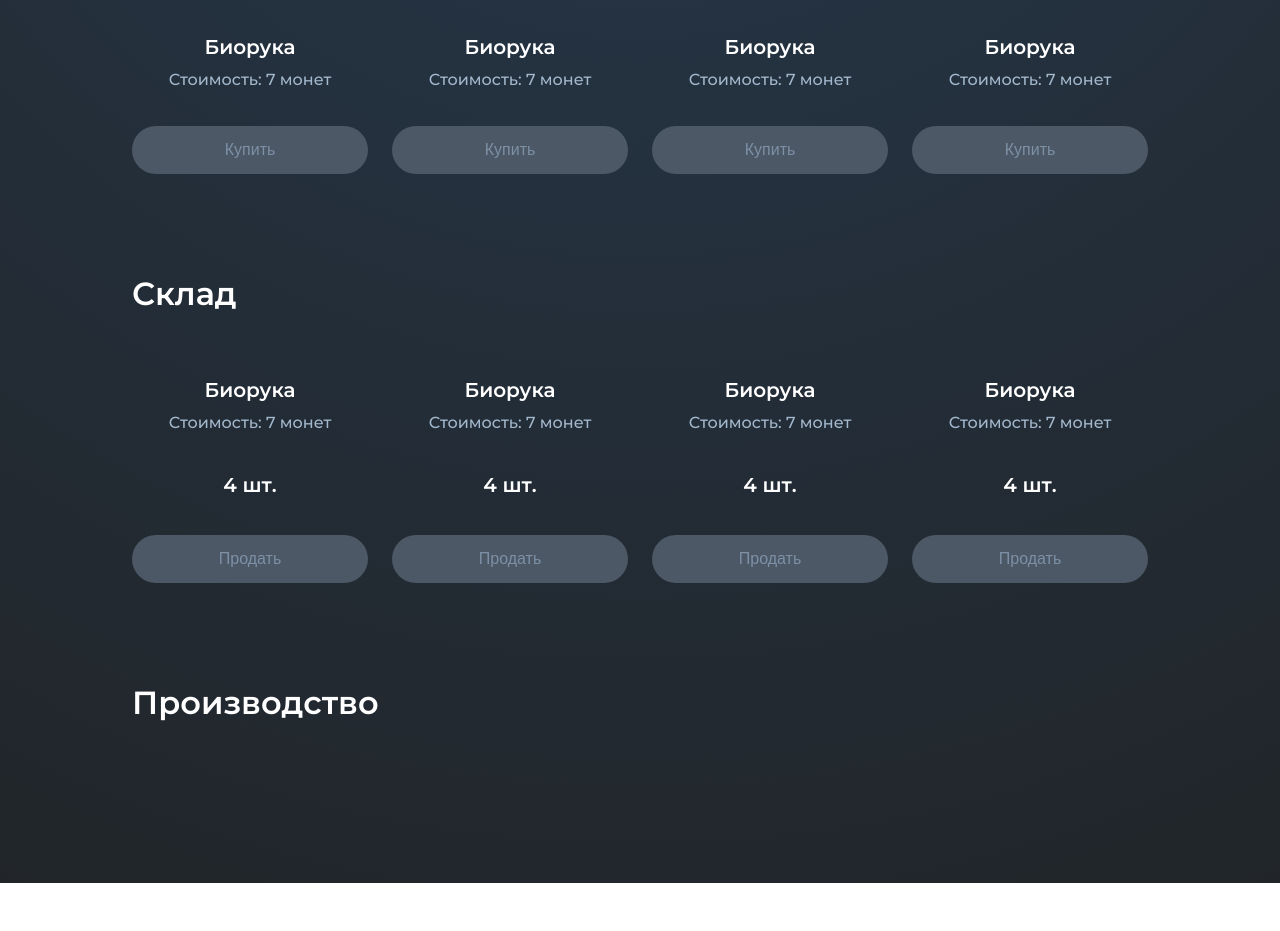
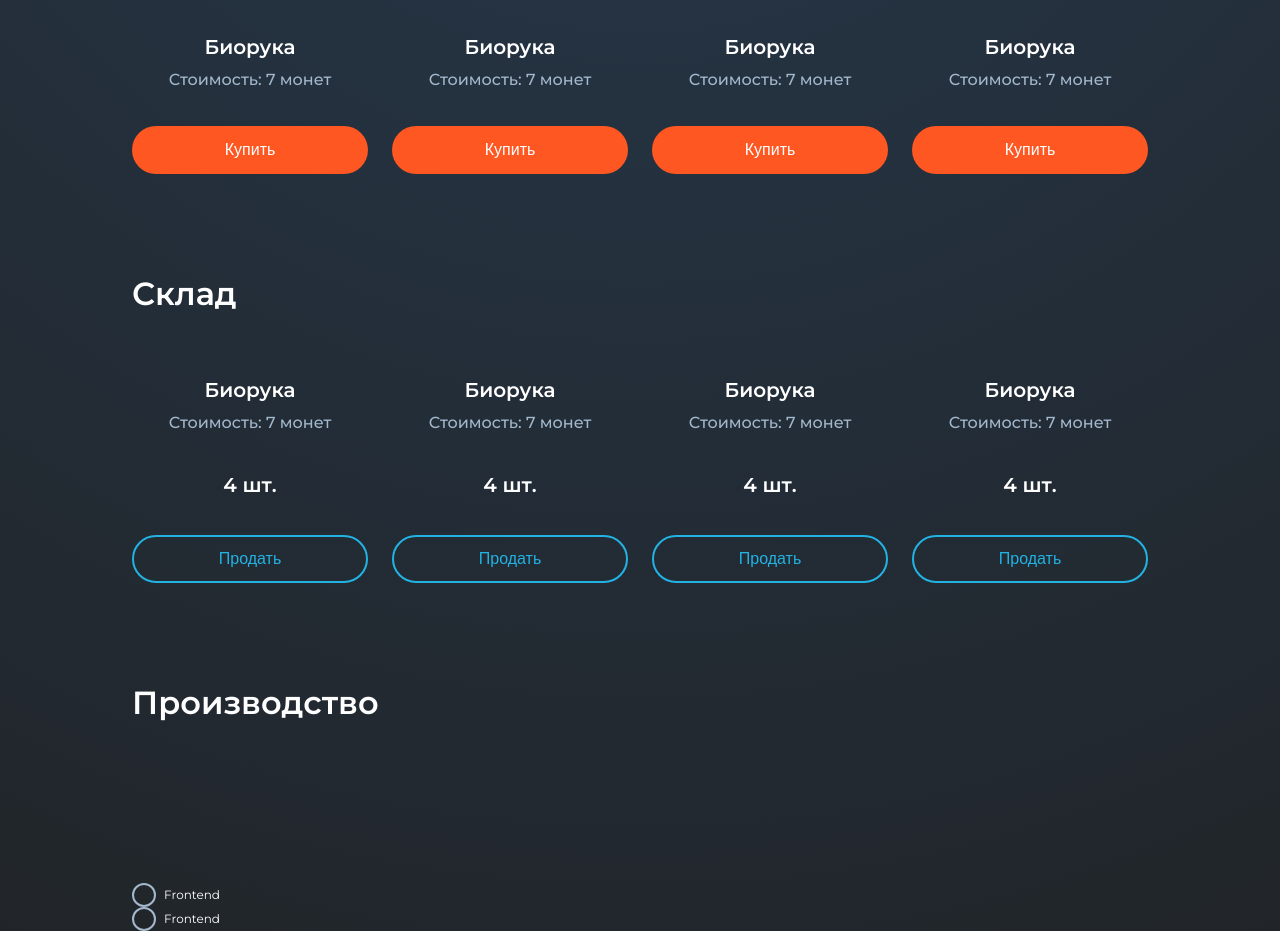
Before and after one commit to nikita777gor/Atvinta, a Vue app in the folder frontend/: page / in a window 1280 px wide. Shown: the part 1080-2011 px from the top of the page. Before the commit the page ends 1963 px from the top, so only its background shows below. Built offline with nearby package versions, Linux system fonts and the light colour scheme; the HTML template or start-up script is replaced by a standard one.

Commit message:
feat(frontend): Добавлен ui элемент radio-button

```diff
--- a/frontend/src/assets/scss/_mixins.scss
+++ b/frontend/src/assets/scss/_mixins.scss
@@ -53,7 +53,7 @@
   div{
     @include flex-col-gap(5px);
     p:nth-child(2){
-      color: $color-slate-text;
+      color: $color-slate;
     }
   }
 }
--- a/frontend/src/assets/scss/colors.scss
+++ b/frontend/src/assets/scss/colors.scss
@@ -7,7 +7,7 @@ $color-disabled: #4C5865;
 $color-disabled-text: #7D90A6;
 
 $color-text: #ffffff;
-$color-slate-text: #A3B8CC;
+$color-slate: #A3B8CC;
 
 $color-bg1: #26394D;
 $color-bg2: #212529;
--- a/frontend/src/assets/scss/text.scss
+++ b/frontend/src/assets/scss/text.scss
@@ -46,5 +46,5 @@ h3{
 }
 
 .text-slate{
-  color: $color-slate-text
+  color: $color-slate;
 }
--- a/frontend/src/components/market/MarketItem.vue
+++ b/frontend/src/components/market/MarketItem.vue
@@ -10,7 +10,7 @@ import Button from "@/components/ui/Button.vue";
       <p class="info-text">Биорука</p>
       <p class="text">Стоимость: 7 монет</p>
     </div>
-    <Button type="fill" disabled="false" color="orange">
+    <Button type="fill" :disabled="false" color="orange">
       <p class="text">Купить</p>
     </Button>
   </div>
--- a/frontend/src/components/storage/StorageItem.vue
+++ b/frontend/src/components/storage/StorageItem.vue
@@ -11,7 +11,7 @@ import Button from "@/components/ui/Button.vue";
       <p class="text">Стоимость: 7 монет</p>
     </div>
     <p class="info-text">4 шт.</p>
-    <Button type="fill" disabled="false" color="orange">
+    <Button type="stroke" :disabled="false" color="blue">
       <p class="text">Продать</p>
     </Button>
   </div>
--- /dev/null
+++ b/frontend/src/components/ui/RadioButton.vue
@@ -0,0 +1,61 @@
+<script setup lang="ts">
+
+defineProps<{
+  group: string
+}>()
+
+</script>
+
+<template>
+  <label class="radio">
+    <input :name="group" @change="console.log(432423)" class="radio-input" type="radio">
+    <span class="radio-text">
+      <slot/>
+    </span>
+  </label>
+</template>
+
+<style scoped lang="scss">
+
+@import "@/assets/scss/main.scss";
+
+.radio{
+  width: fit-content;
+  @include flex-center;
+  &-text{
+    padding-left: 8px;
+  }
+  &-input{
+    appearance: none;
+    position: relative;
+    width: 24px;
+    height: 24px;
+    background: transparent;
+    border-radius: 100%;
+    border:solid 2px $color-slate;
+    transition: 500ms;
+
+    &::after{
+      content: '';
+      position: absolute;
+      top: 50%;
+      left: 50%;
+      transform: translate(-50%, -50%);
+      width: 0;
+      height: 0;
+      border-radius: 100%;
+      background-color: $color-orange;
+      transition: 250ms;
+    }
+    &:checked::after{
+      width: 16px;
+      height: 16px;
+    }
+    &:hover, &:disabled{
+      transition: 100ms;
+      border-color: $color-disabled;
+    }
+  }
+}
+
+</style>
--- a/frontend/src/views/Home.vue
+++ b/frontend/src/views/Home.vue
@@ -6,6 +6,7 @@ import Wallet from "@/components/wallet/Wallet.vue";
 import Market from "@/components/market/Market.vue";
 import Storage from "@/components/storage/Storage.vue";
 import Production from "@/components/production/Production.vue";
+import RadioButton from "@/components/ui/RadioButton.vue";
 
 </script>
 
@@ -18,6 +19,14 @@ import Production from "@/components/production/Production.vue";
       <Market/>
       <Storage/>
       <Production/>
+
+      <RadioButton group="type">
+        <p class="second-text">Frontend</p>
+      </RadioButton>
+      <RadioButton group="type">
+        <p class="second-text">Frontend</p>
+      </RadioButton>
+
     </div>
   </div>
 </template>
```
